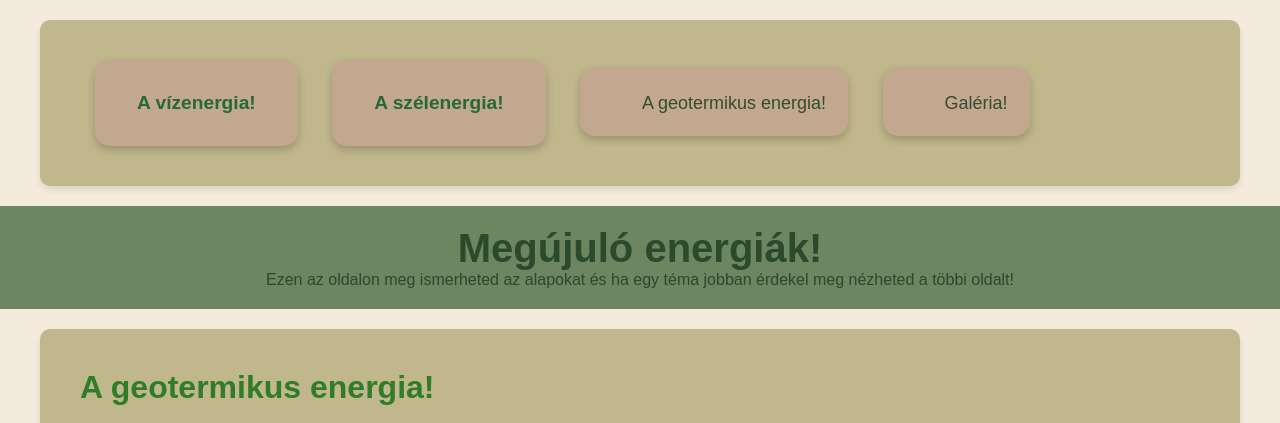
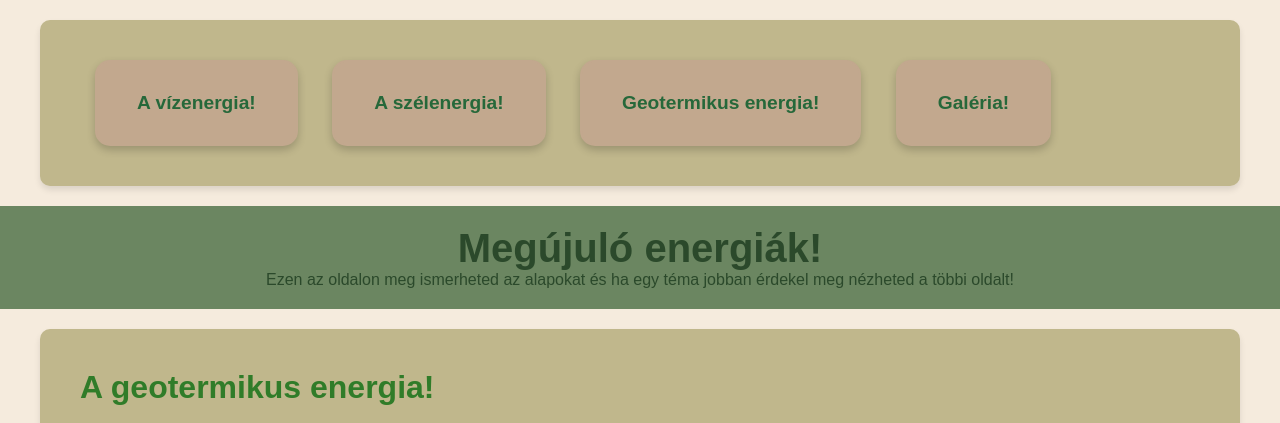
Before and after one commit to kp1771/fentarhatosagfeladat, a plain HTML site: page fentarthatosagfeladat/index.html in a window 1280 px wide. Shown: the top 423 px of the page. Drawn offline with Linux system fonts and the light colour scheme.

Commit message:
Mostmár jó minden!

```diff
--- a/fentarthatosagfeladat/index.html
+++ b/fentarthatosagfeladat/index.html
@@ -15,8 +15,9 @@
                 <ul class="navbar-nav ms-auto">
                     <li class="nav-item"><a class="nav-link" href="mellekoldal.html">A vízenergia!</a></li>
                     <li class="nav-item"><a class="nav-link" href="szel.html">A szélenergia!</a></li>
-                    <li class="nav-item"><a class="nav-link" href="geoterm.html"></a>A geotermikus energia!</li>
-                    <li class="nav-item"><a class="nav-link" href="galeria.html"></a>Galéria!</li>
+                    <li class="nav-item"><a class="nav-link" href="geoterm.html">Geotermikus energia!</a></li>
+                    <li class="nav-item"><a class="nav-link" href="galeria.html">Galéria!</a></li>
+
                 </ul>
             </div>
         </div>
```
